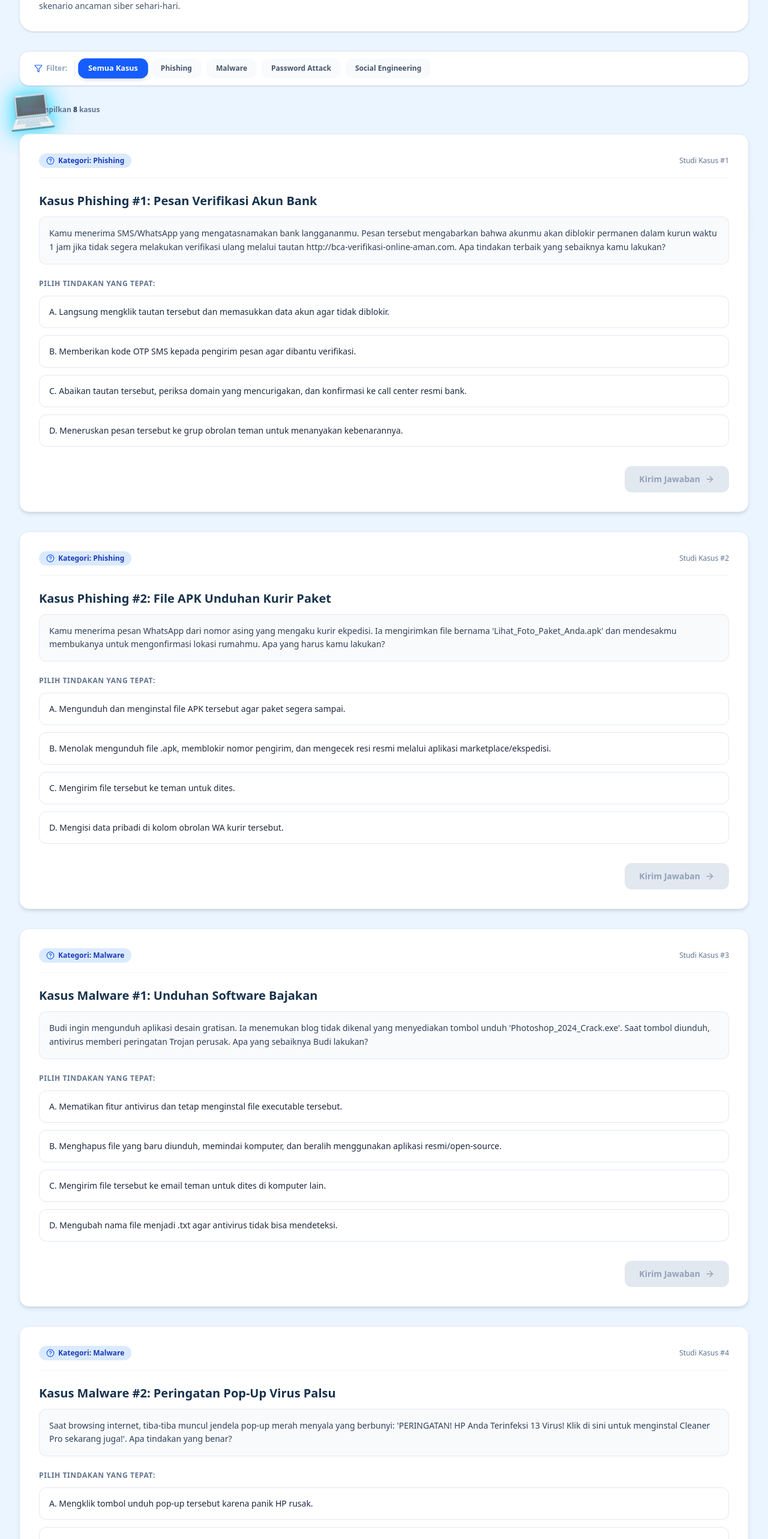
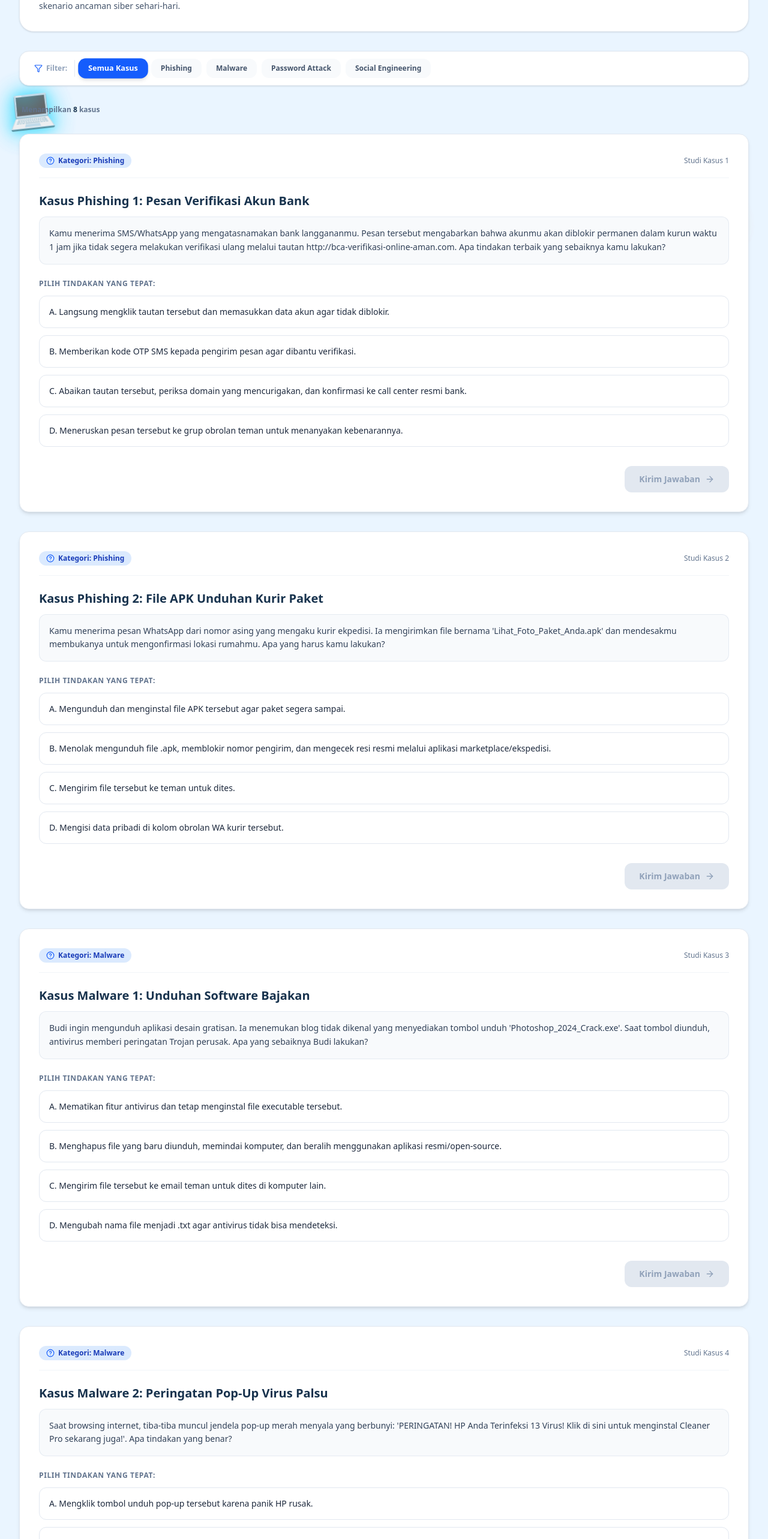
Before and after one commit to bongs20/cyberlearn, a Next.js app: page /studi-kasus in a window 1280 px wide. Shown: the part 234-2800 px from the top of the page at 60% size. Built offline with nearby package versions, Linux system fonts and the light colour scheme.

Commit message:
style: remove hash symbol (#) from all case study titles and badges

```diff
--- a/components/CaseStudyCard.tsx
+++ b/components/CaseStudyCard.tsx
@@ -56,7 +56,7 @@ export default function CaseStudyCard({ caseItem, onSolved }: CaseStudyCardProps
           <HelpCircle className="w-3.5 h-3.5 text-blue-600" />
           Kategori: {caseItem.category}
         </span>
-        <span className="text-xs text-slate-500 font-medium">Studi Kasus #{caseItem.id}</span>
+        <span className="text-xs text-slate-500 font-medium">Studi Kasus {caseItem.id}</span>
       </div>
 
       {/* Title & Scenario */}
--- a/data/cases.ts
+++ b/data/cases.ts
@@ -22,7 +22,7 @@ export const CASE_STUDIES: CaseStudy[] = [
   {
     id: 1,
     category: "Phishing",
-    title: "Kasus Phishing #1: Pesan Verifikasi Akun Bank",
+    title: "Kasus Phishing 1: Pesan Verifikasi Akun Bank",
     scenario: "Kamu menerima SMS/WhatsApp yang mengatasnamakan bank langgananmu. Pesan tersebut mengabarkan bahwa akunmu akan diblokir permanen dalam kurun waktu 1 jam jika tidak segera melakukan verifikasi ulang melalui tautan http://bca-verifikasi-online-aman.com. Apa tindakan terbaik yang sebaiknya kamu lakukan?",
     options: [
       { id: "A", text: "A. Langsung mengklik tautan tersebut dan memasukkan data akun agar tidak diblokir." },
@@ -48,7 +48,7 @@ export const CASE_STUDIES: CaseStudy[] = [
   {
     id: 2,
     category: "Phishing",
-    title: "Kasus Phishing #2: File APK Unduhan Kurir Paket",
+    title: "Kasus Phishing 2: File APK Unduhan Kurir Paket",
     scenario: "Kamu menerima pesan WhatsApp dari nomor asing yang mengaku kurir ekpedisi. Ia mengirimkan file bernama 'Lihat_Foto_Paket_Anda.apk' dan mendesakmu membukanya untuk mengonfirmasi lokasi rumahmu. Apa yang harus kamu lakukan?",
     options: [
       { id: "A", text: "A. Mengunduh dan menginstal file APK tersebut agar paket segera sampai." },
@@ -76,7 +76,7 @@ export const CASE_STUDIES: CaseStudy[] = [
   {
     id: 3,
     category: "Malware",
-    title: "Kasus Malware #1: Unduhan Software Bajakan",
+    title: "Kasus Malware 1: Unduhan Software Bajakan",
     scenario: "Budi ingin mengunduh aplikasi desain gratisan. Ia menemukan blog tidak dikenal yang menyediakan tombol unduh 'Photoshop_2024_Crack.exe'. Saat tombol diunduh, antivirus memberi peringatan Trojan perusak. Apa yang sebaiknya Budi lakukan?",
     options: [
       { id: "A", text: "A. Mematikan fitur antivirus dan tetap menginstal file executable tersebut." },
@@ -102,7 +102,7 @@ export const CASE_STUDIES: CaseStudy[] = [
   {
     id: 4,
     category: "Malware",
-    title: "Kasus Malware #2: Peringatan Pop-Up Virus Palsu",
+    title: "Kasus Malware 2: Peringatan Pop-Up Virus Palsu",
     scenario: "Saat browsing internet, tiba-tiba muncul jendela pop-up merah menyala yang berbunyi: 'PERINGATAN! HP Anda Terinfeksi 13 Virus! Klik di sini untuk menginstal Cleaner Pro sekarang juga!'. Apa tindakan yang benar?",
     options: [
       { id: "A", text: "A. Mengklik tombol unduh pop-up tersebut karena panik HP rusak." },
@@ -130,7 +130,7 @@ export const CASE_STUDIES: CaseStudy[] = [
   {
     id: 5,
     category: "Password Attack",
-    title: "Kasus Password Attack #1: Kebiasaan Kata Sandi Sama",
+    title: "Kasus Password Attack 1: Kebiasaan Kata Sandi Sama",
     scenario: "Siti menggunakan kata sandi 'Siti12345' untuk semua akunnya (Email, Medsos, & Portal Kampus). Suatu hari toko online tempat ia belanja mengalami kebocoran data. Apa ancaman terbesar dan tindakan terbaik bagi Siti?",
     options: [
       { id: "A", text: "A. Tidak ada masalah, peretas hanya bisa membuka toko online saja." },
@@ -156,7 +156,7 @@ export const CASE_STUDIES: CaseStudy[] = [
   {
     id: 6,
     category: "Password Attack",
-    title: "Kasus Password Attack #2: Bahaya Login di Wi-Fi Publik",
+    title: "Kasus Password Attack 2: Bahaya Login di Wi-Fi Publik",
     scenario: "Rian sedang berada di kafe dan menggunakan Wi-Fi gratisan bernama 'Free_Coffee_WiFi'. Ia hendak melakukan transaksi m-banking dan login ke akun email penting tanpa menggunakan VPN. Apa risiko keamanan yang dihadapi Rian?",
     options: [
       { id: "A", text: "A. Wi-Fi publik selalu aman 100% dari peretasan." },
@@ -184,7 +184,7 @@ export const CASE_STUDIES: CaseStudy[] = [
   {
     id: 7,
     category: "Social Engineering",
-    title: "Kasus Social Engineering #1: Telepon Penelepon Hadiah Palsu",
+    title: "Kasus Social Engineering 1: Telepon Penelepon Hadiah Palsu",
     scenario: "Rani menerima panggilan telepon dari seseorang yang mengaku Customer Service dompet digital. Penelepon mengabarkan Rani memenangkan hadiah Rp 5.000.000, tetapi meminta Rani menyebutkan 6 angka OTP yang baru masuk via SMS. Apa yang harus dilakukan Rani?",
     options: [
       { id: "A", text: "A. Langsung menyebutkan 6 angka OTP karena panggilan terasa meyakinkan." },
@@ -210,7 +210,7 @@ export const CASE_STUDIES: CaseStudy[] = [
   {
     id: 8,
     category: "Social Engineering",
-    title: "Kasus Social Engineering #2: Pura-Pura Teman Kampus Darurat",
+    title: "Kasus Social Engineering 2: Pura-Pura Teman Kampus Darurat",
     scenario: "Kamu menerima pesan dari akun Instagram teman dekatmu yang menulis: 'Bro, darurat banget nih! HP gue kena retas, boleh pinjem transfer Rp 500rb dulu gak ke rekening ini? Nanti malam tak ganti'. Apa langkah verifikasi terbaik?",
     options: [
       { id: "A", text: "A. Langsung mentransfer uang ke rekening tersebut karena merasa kasihan." },
```
